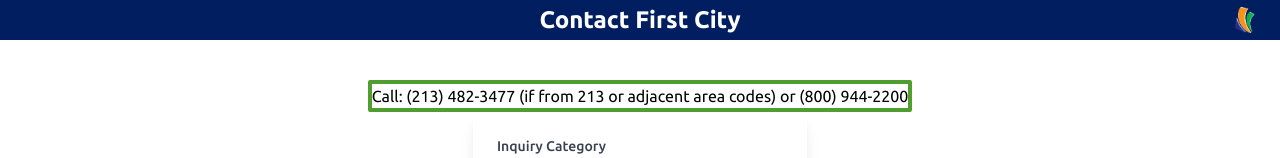
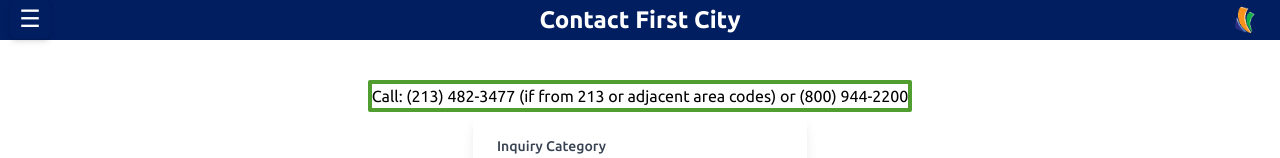
Before and after one commit to everettbu/savings-calc, a React (Vite) app in the folder savings-calculator/: page /contact in a window 1280 px wide. Shown: the top 158 px of the page. Built offline with nearby package versions, Linux system fonts and the light colour scheme.

Commit message:
added menu to contact page

```diff
--- a/savings-calculator/src/components/Menu.jsx
+++ b/savings-calculator/src/components/Menu.jsx
@@ -62,7 +62,7 @@
                 </a>
               </li>
               <li>
-                <button onClick={() => navigate('/contact')} className="text-primary p-2 text-xl hover:underline">
+                <button onClick={() => {navigate('/contact'); toggleDrawer(); }} className="text-primary p-2 text-xl hover:underline">
                   Contact
                 </button>
               </li>
--- a/savings-calculator/src/pages/Contact.jsx
+++ b/savings-calculator/src/pages/Contact.jsx
@@ -1,11 +1,27 @@
-import React from 'react';
+import React, { useState } from 'react';
+import { useNavigate } from 'react-router-dom';
 import ContactForm from '../components/ContactForm';
 import logo from '../assets/firstcity.png';
+import Menu from '../components/Menu';
 
 const Contact = () => {
+    const [isDrawerOpen, setIsDrawerOpen] = useState(false);
+    const navigate = useNavigate();
+
+    const toggleDrawer = () => {
+        setIsDrawerOpen(!isDrawerOpen);
+    };
+
     return(
         <div className="min-h-screen flex flex-col items-center">
             <header className="bg-primary text-white text-center py-1 w-full">
+                <button
+                onClick={toggleDrawer}
+                className="absolute bg-primary text-white rounded-md hover:bg-primary-dark transition duration-300 shadow-md flex items-center justify-center"
+                style={{ top: '-1px', left: '10px', width: '40px', height: '40px', fontSize: '1.5rem' }}
+                >
+                    ☰
+                </button>
                 <h1 className="text-2xl font-bold">Contact First City</h1>
                 <a href='https://www.firstcitycu.org/' target="_blank" rel="noopener noreferrer">
                     <img
@@ -15,6 +31,7 @@
                     />
                 </a>
             </header>
+            <Menu isDrawerOpen={isDrawerOpen} toggleDrawer={toggleDrawer} navigate={navigate} />
             <div className="border-4 border-secondary rounded-sm flex justify-center mt-10">
                 Call: (213) 482-3477 (if from 213 or adjacent area codes) or (800) 944-2200
             </div>
```
